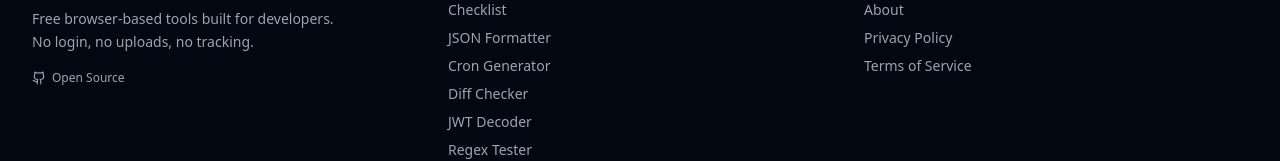
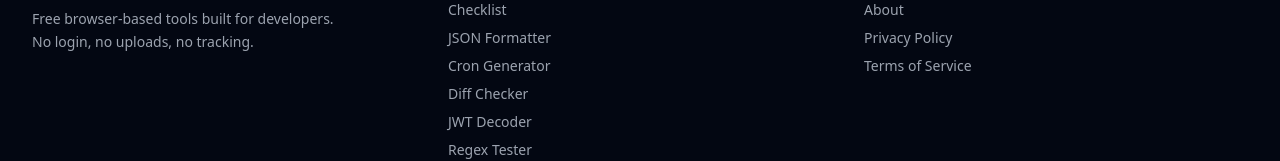
Before and after one commit to ksrilal/devtools-suite, a Next.js app: page / in a window 1280 px wide. Shown: the part 3373-3534 px from the top of the page. Built offline with nearby package versions, Linux system fonts and the light colour scheme; no server answers.

Commit message:
footer ui changes

```diff
--- a/components/layout/footer.tsx
+++ b/components/layout/footer.tsx
@@ -24,16 +24,6 @@ export function Footer() {
             <p className="text-sm text-muted-foreground leading-relaxed max-w-xs">
               Free browser-based tools built for developers. No login, no uploads, no tracking.
             </p>
-            <a
-              href="https://github.com"
-              target="_blank"
-              rel="noopener noreferrer"
-              className="inline-flex items-center gap-1.5 mt-4 text-xs text-muted-foreground hover:text-foreground transition-colors"
-              aria-label="GitHub (opens in new tab)"
-            >
-              <Github className="h-3.5 w-3.5" aria-hidden="true" />
-              Open Source
-            </a>
           </div>
 
           {/* Tools */}
```
